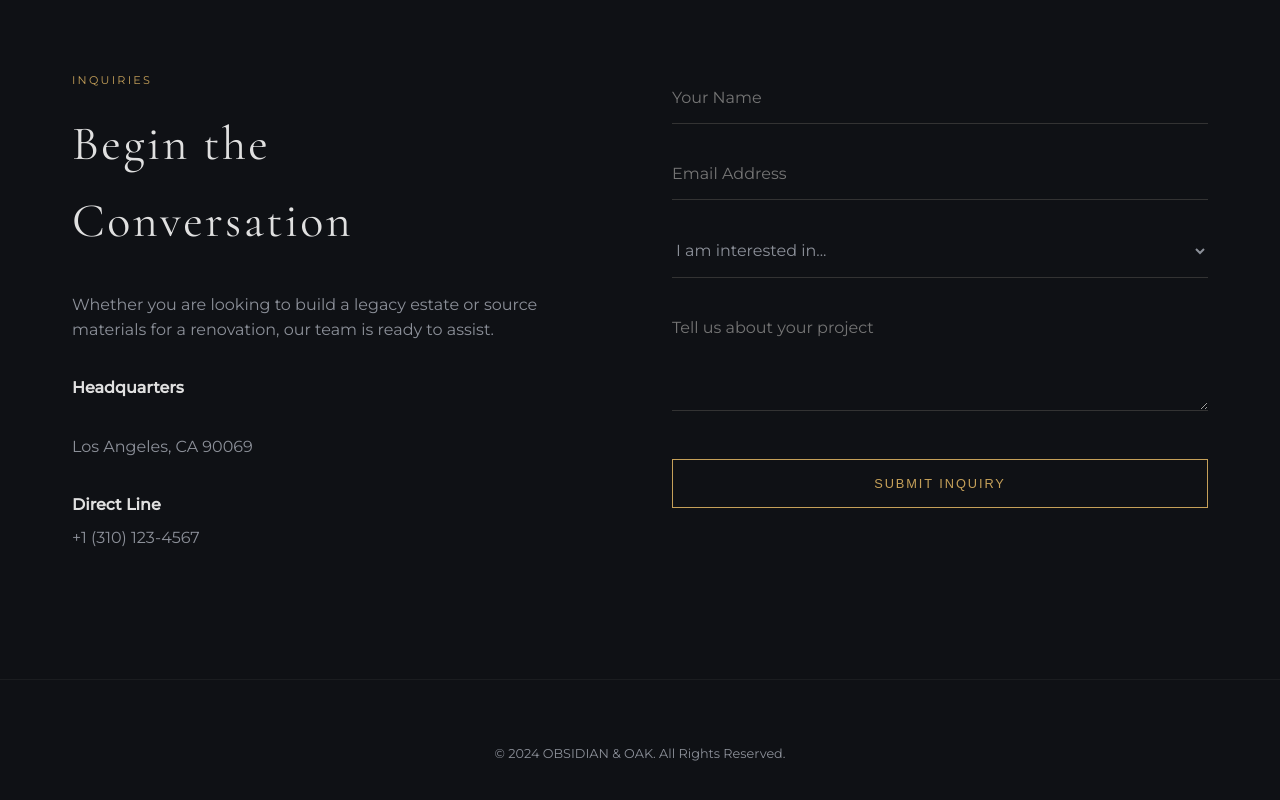
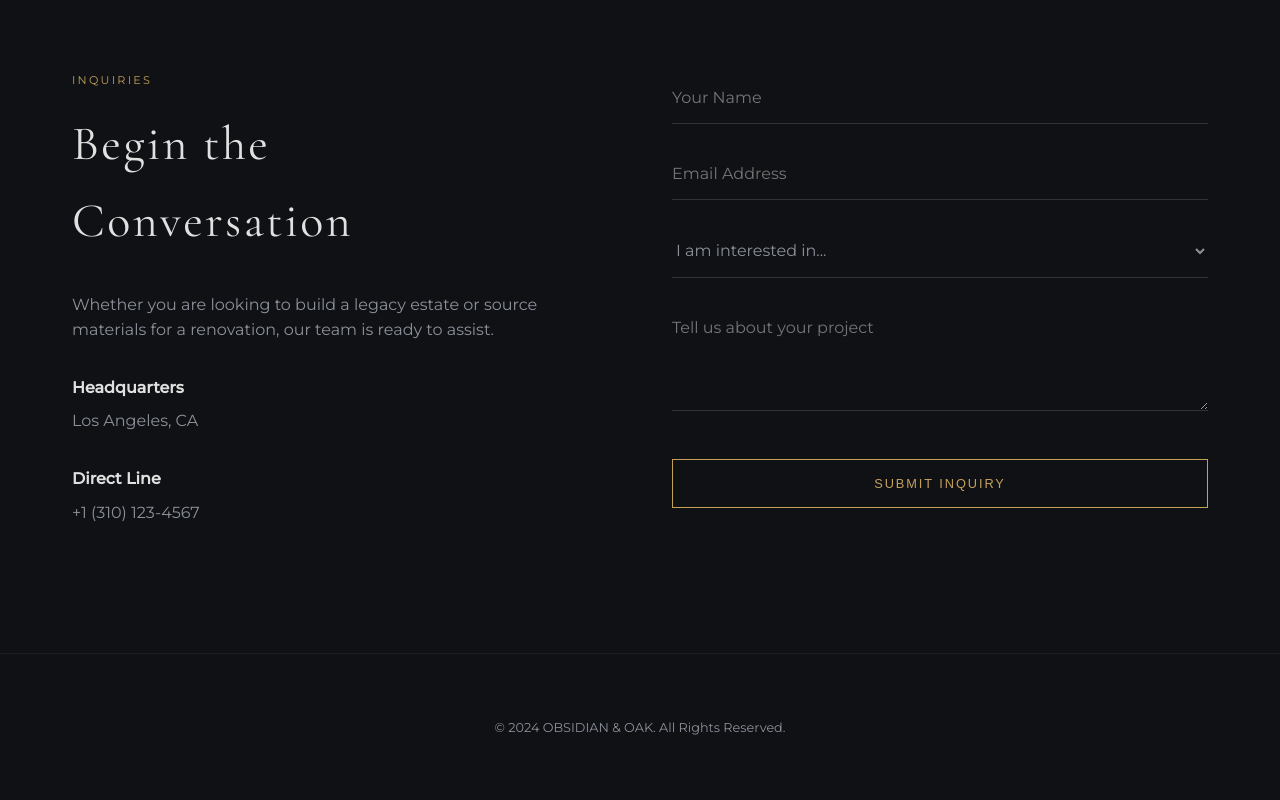
Before and after one commit to WalterPetrouchin/Obsidian-and-Oak, a plain HTML site: page index.html in a window 1280 px wide. Shown: the part 2934-3734 px from the top of the page. Drawn offline with nearby package versions, Linux system fonts and the light colour scheme.

Commit message:
Update index.html

```diff
--- a/index.html
+++ b/index.html
@@ -481,7 +481,7 @@
                 </p>
                 <div style="margin-top: 2rem;">
                     <p style="margin-bottom: 0.5rem;"><strong>Headquarters</strong></p>
-                    <p style="color: var(--text-muted);"><br>Los Angeles, CA 90069</p>
+                    <p style="color: var(--text-muted);">Los Angeles, CA</p>
                 </div>
                 <div style="margin-top: 2rem;">
                     <p style="margin-bottom: 0.5rem;"><strong>Direct Line</strong></p>
```
